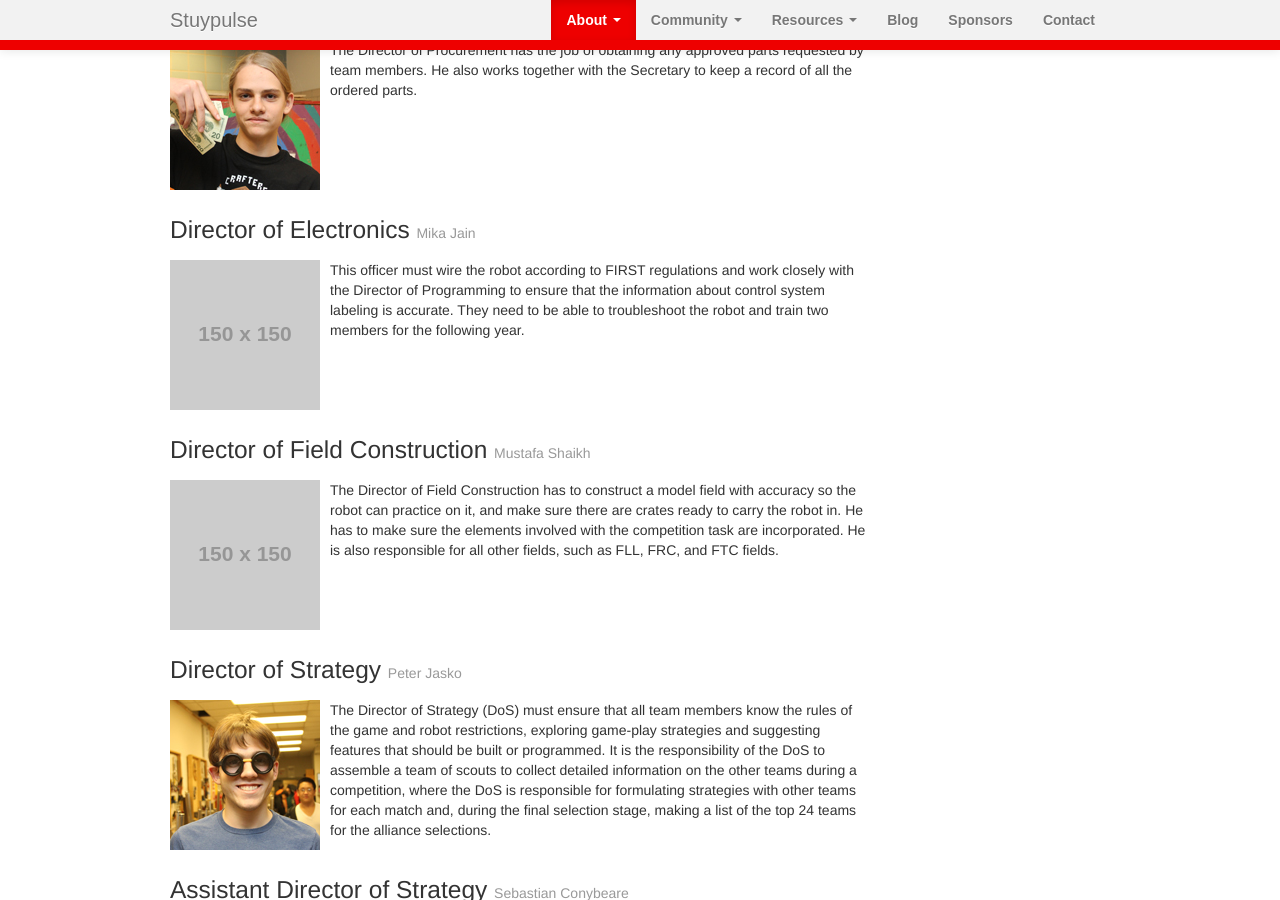
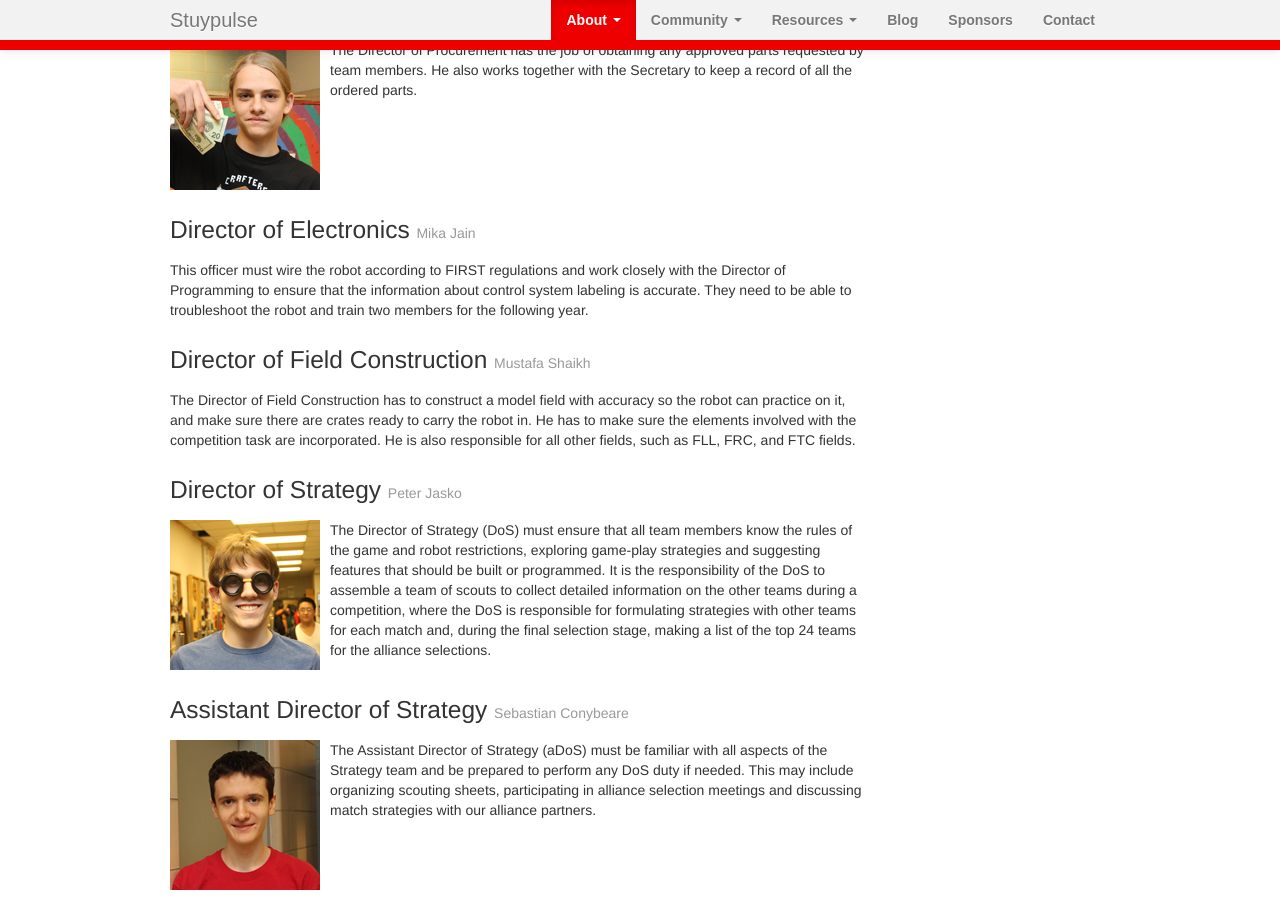
Before and after one commit to StuyPulse/team694.github.io, a Jekyll site: the page built from about/ec/index.md, in a window 1280 px wide and 900 px high, scrolled down 1700 px. Built offline with Jekyll 4.4.1, drawn with Linux system fonts in a browser that asks for light colours; nearby versions of some CDN libraries.

Commit message:
Remove placeholder images from EC page.

```diff
--- a/about/ec/index.md
+++ b/about/ec/index.md
@@ -28,10 +28,8 @@ positions:
         photo: /img/ec/zane.jpg
     electronics:
         name: Mika Jain
-        photo: http://placehold.it/150x150
     field:
         name: Mustafa Shaikh
-        photo: http://placehold.it/150x150
     strategy:
         name: Peter Jasko
         photo: /img/ec/peter.jpg
@@ -40,13 +38,11 @@ positions:
         photo: /img/ec/seabass.jpg
     safety:
         name: Owen Smith
-        photo: http://placehold.it/150x150
     machinist:
         name: "Henry O'Donnell"
         photo: /img/ec/henry.jpg
     media:
         name: Hanglin Li
-        photo: http://placehold.it/150x150
     animation:
         name: Alex Pan
         photo: /img/ec/alex.jpg
@@ -56,7 +52,6 @@ positions:
         photo2: /img/ec/sungwoo.jpg
     outreach:
         name: Naoki "Snooks" Cho
-        photo: http://placehold.it/150x150
     cad:
         name: Jason Ye
         photo: /img/ec/jason.jpg
@@ -65,115 +60,115 @@ Say hello to the Executive Council of the 2012-2013 season.
 
 ### President of Engineering <small>{{ page.positions.poe.name }}</small>
 <div markdown="1" class="ec-description">
-<img src="{{ page.positions.poe.photo }}" class="ec-photo">
+{% if page.positions.poe.photo %} <img src="{{ page.positions.poe.photo }}" class="ec-photo"> {% endif %}
 The President of Engineering (PoE) and the President of Marketing are the two final decision-makers on the team. The PoE has final responsibility for the design, building, and competition of the annual robot.  The PoE also must communicate with other officers and divisions of the club and be acquainted with the Chairman's Award and other team projects.
 </div>
 
 ### President of Marketing <small>{{ page.positions.pom.name }}</small>
 <div markdown="1" class="ec-description">
-<img src="{{ page.positions.pom.photo }}" class="ec-photo">
+{% if page.positions.pom.photo %} <img src="{{ page.positions.pom.photo }}" class="ec-photo"> {% endif %}
 The President of Marketing (PoM) is the second of the two final decision-makers on the team.  The PoM is responsible for both all internal team logistics, such as fundraising and event planning, but also all outreach projects, including community events, mentoring, and education programs.  He/she oversees all award submissions and presentation of the Chairman's Award. The PoM must have technical knowledge of the robot and team history.
 </div>
 
 ### President of Software Engineering <small>{{ page.positions.pse.name }}</small>
 <div markdown="1" class="ec-description">
-<img src="{{ page.positions.pse.photo }}" class="ec-photo">
+{% if page.positions.pse.photo %} <img src="{{ page.positions.pse.photo }}" class="ec-photo"> {% endif %}
 The Executive Director of Software Engineering has the job to program the robot, as well as make the robot function, while working with the Director of Strategy to make sure the robot functions according to plan. He is responsible for making sure that the robot works and is functional, and backing up code for use on other robots. He must also have an assistant director of programming that he teaches.
 </div>
 
 ### Vice President of Engineering <small>{{ page.positions.vpoe.name }}</small>
 <div markdown="1" class="ec-description">
-<img src="{{ page.positions.vpoe.photo }}" class="ec-photo">
+{% if page.positions.vpoe.photo %} <img src="{{ page.positions.vpoe.photo }}" class="ec-photo"> {% endif %}
 The Vice President of Engineering is considered the second-in-command for that department. This Vice President should have knowledge of what the Presidents are currently doing and should be able to direct the Engineering sect in the event of the Engineering President’s absence. He/she should have extensive knowledge of each part of the robot as well as some basic knowledge of all awards submissions.
 </div>
 
 ### Vice President of Marketing <small>{{ page.positions.vpom.name }}</small>
 <div markdown="1" class="ec-description">
-<img src="{{ page.positions.vpom.photo }}" class="ec-photo">
+{% if page.positions.vpom.photo %} <img src="{{ page.positions.vpom.photo }}" class="ec-photo"> {% endif %}
 The Vice President of Marketing is considered the second-in-command for that department. This Vice President should have knowledge of what the Presidents are currently doing and should be able to direct the Marketing division in the event of the Marketing President’s absence. He/she should have extensive knowledge of all awards submissions as well as some basic knowledge of each part of the robot and the status of all branches of the team.
 </div>
 
 ### Vice President of Software Engineering <small>{{ page.positions.vpse.name }}</small>
 <div markdown="1" class="ec-description">
-<img src="{{ page.positions.vpse.photo }}" class="ec-photo">
+{% if page.positions.vpse.photo %} <img src="{{ page.positions.vpse.photo }}" class="ec-photo"> {% endif %}
 The aDoP is ready to fill in for the Director of Programming at any time and knows all that the director knows.
 </div>
 
 ### Lab Administrator <small>{{ page.positions.lab-admin.name }}</small>
 <div markdown="1" class="ec-description">
-<img src="{{ page.positions.lab-admin.photo }}" class="ec-photo">
+{% if page.positions.lab-admin.photo %} <img src="{{ page.positions.lab-admin.photo }}" class="ec-photo"> {% endif %}
 The Director of Engineering is responsible for keeping a record of the materials used, and work with the Director of Procurement to restock any materials. He also maintains the lab, organize the materials, and knows has the ability to explain and to repair the robot.
 </div>
 
 ### Director of Procurement/Treasurer <small>{{ page.positions.procurement.name }}</small>
 <div markdown="1" class="ec-description">
-<img src="{{ page.positions.procurement.photo }}" class="ec-photo">
+{% if page.positions.procurement.photo %} <img src="{{ page.positions.procurement.photo }}" class="ec-photo"> {% endif %}
 The Director of Procurement has the job of obtaining any approved parts requested by team members. He also works together with the Secretary to keep a record of all the ordered parts.
 </div>
 
 ### Director of Electronics <small>{{ page.positions.electronics.name }}</small>
 <div markdown="1" class="ec-description">
-<img src="{{ page.positions.electronics.photo }}" class="ec-photo">
+{% if page.positions.electronics.photo %} <img src="{{ page.positions.electronics.photo }}" class="ec-photo"> {% endif %}
 This officer must wire the robot according to FIRST regulations and work closely with the Director of Programming to ensure that the information about control system labeling is accurate. They need to be able to troubleshoot the robot and train two members for the following year.
 </div>
 
 ### Director of Field Construction <small>{{ page.positions.field.name }}</small>
 <div markdown="1" class="ec-description">
-<img src="{{ page.positions.field.photo }}" class="ec-photo">
+{% if page.positions.field.photo %} <img src="{{ page.positions.field.photo }}" class="ec-photo"> {% endif %}
 The Director of Field Construction has to construct a model field with accuracy so the robot can practice on it, and make sure there are crates ready to carry the robot in. He has to make sure the elements involved with the competition task are incorporated. He is also responsible for all other fields, such as FLL, FRC, and FTC fields.
 </div>
 
 ### Director of Strategy <small>{{ page.positions.strategy.name }}</small>
 <div markdown="1" class="ec-description">
-<img src="{{ page.positions.strategy.photo }}" class="ec-photo">
+{% if page.positions.strategy.photo %} <img src="{{ page.positions.strategy.photo }}" class="ec-photo"> {% endif %}
 The Director of Strategy (DoS) must ensure that all team members know the rules of the game and robot restrictions, exploring game-play strategies and suggesting features that should be built or programmed. It is the responsibility of the DoS to assemble a team of scouts to collect detailed information on the other teams during a competition, where the DoS is responsible for formulating strategies with other teams for each match and, during the final selection stage, making a list of the top 24 teams for the alliance selections.
 </div>
 
 ### Assistant Director of Strategy <small>{{ page.positions.ados.name }}</small>
 <div markdown="1" class="ec-description">
-<img src="{{ page.positions.ados.photo }}" class="ec-photo">
+{% if page.positions.ados.photo %} <img src="{{ page.positions.ados.photo }}" class="ec-photo"> {% endif %}
 The Assistant Director of Strategy (aDoS) must be familiar with all aspects of the Strategy team and be prepared to perform any DoS duty if needed. This may include organizing scouting sheets, participating in alliance selection meetings and discussing match strategies with our alliance partners.
 </div>
 
 ### Director of Safety <small>{{ page.positions.safety.name }}</small>
 <div markdown="1" class="ec-description">
-<img src="{{ page.positions.safety.photo }}" class="ec-photo">
+{% if page.positions.safety.photo %} <img src="{{ page.positions.safety.photo }}" class="ec-photo"> {% endif %}
 The Director of Safety makes sure everyone is following safety rules in the lab. He is also the Safety Captain at the competition and should be able to discuss thoroughly the safety procedures.
 </div>
 
 ### Primary Machinist <small>{{ page.positions.machinist.name }}</small>
 <div markdown="1" class="ec-description">
-<img src="{{ page.positions.machinist.photo }}" class="ec-photo">
+{% if page.positions.machinist.photo %} <img src="{{ page.positions.machinist.photo }}" class="ec-photo"> {% endif %}
 The Primary Machinist uses and maintains the mill, and teaches at least two people how to use the mill for next year.
 </div>
 
 ### Director of Media <small>{{ page.positions.media.name }}</small>
 <div markdown="1" class="ec-description">
-<img src="{{ page.positions.media.photo }}" class="ec-photo">
+{% if page.positions.media.photo %} <img src="{{ page.positions.media.photo }}" class="ec-photo"> {% endif %}
 The Director of Media is responsible for the promotional materials such as shirt designs, or the media. She uses applications such as Photoshop and Gimp to create these logos. She also has to teach two members to replace him.
 </div>
 
 ### Director of Animation <small>{{ page.positions.animation.name }}</small>
 <div markdown="1" class="ec-description">
-<img src="{{ page.positions.animation.photo }}" class="ec-photo">
+{% if page.positions.animation.photo %} <img src="{{ page.positions.animation.photo }}" class="ec-photo"> {% endif %}
 The Director of Animation coordinates the animation efforts for events like the annual FIRST animation competition, and other off-season competitions. He has to keep the animation section active, and teach new members.
 </div>
 
 ### Webmasters <small>{{ page.positions.webmasters.name }}</small>
 <div markdown="1" class="ec-description">
-<img src="{{ page.positions.webmasters.photo1 }}" class="ec-photo">
-<img src="{{ page.positions.webmasters.photo2 }}" class="ec-photo">
+{% if page.positions.webmasters.photo1 %} <img src="{{ page.positions.webmasters.photo1 }}" class="ec-photo"> {% endif %}
+{% if page.positions.webmasters.photo2 %} <img src="{{ page.positions.webmasters.photo2 }}" class="ec-photo"> {% endif %}
 The job of the two Webmasters is to maintain any and all team websites. They are to update them with the most recent progress of the team and to upload any relevant pictures. They must also use the website to keep the team and any visitors to the website informed and interested.
 </div>
 
 ### Director of Outreach <small>{{ page.positions.outreach.name }}</small>
 <div markdown="1" class="ec-description">
-<img src="{{ page.positions.outreach.photo }}" class="ec-photo">
+{% if page.positions.outreach.photo %} <img src="{{ page.positions.outreach.photo }}" class="ec-photo"> {% endif %}
 The job of the Director of Outreach is to spread the message of FIRST Robotics. He must present our team to potential financial sponsors and/or supporters of the team, and recruit potential members to join the team, organize outreach events involving other FIRST teams and coordinating with the FIRST liaison, and communicate with FLL and FTC teams within the city and providing them with mentors from the Stuyvesant Robotics Team.
 </div>
 
 ### Director of CAD <small>{{ page.positions.cad.name }}</small>
 <div markdown="1" class="ec-description">
-<img src="{{ page.positions.cad.photo }}" class="ec-photo">
+{% if page.positions.cad.photo %} <img src="{{ page.positions.cad.photo }}" class="ec-photo"> {% endif %}
 The Director of CAD is responsible for maintaining an up-to-date CAD model of the robot and all elements thereof with the aid of a CAD team. This CAD team is to be instructed in the use of CAD programs and led by the DoCAD.
 </div>
```
